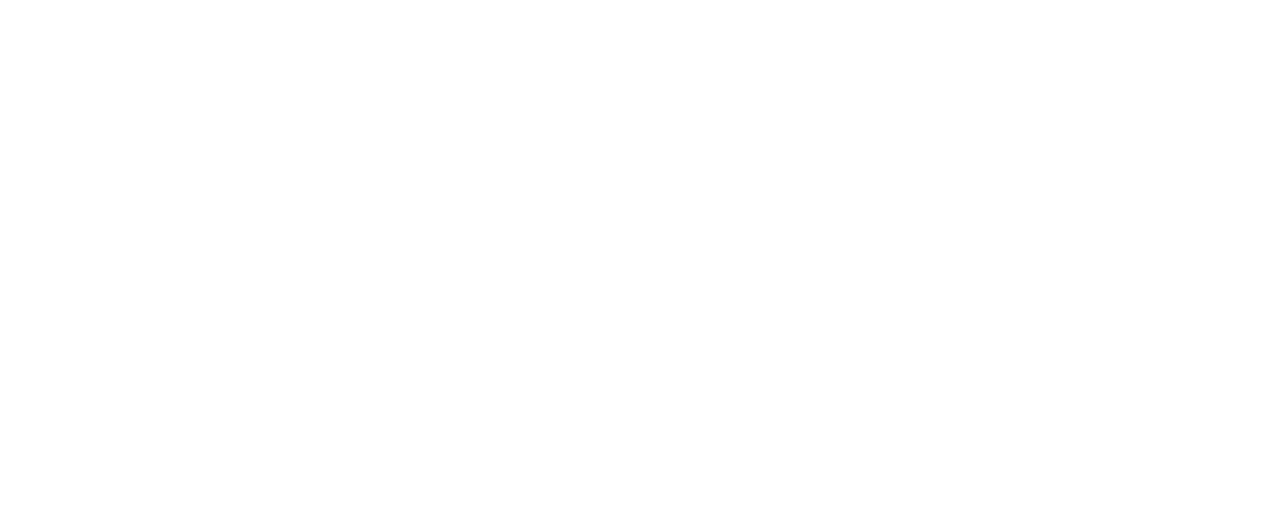
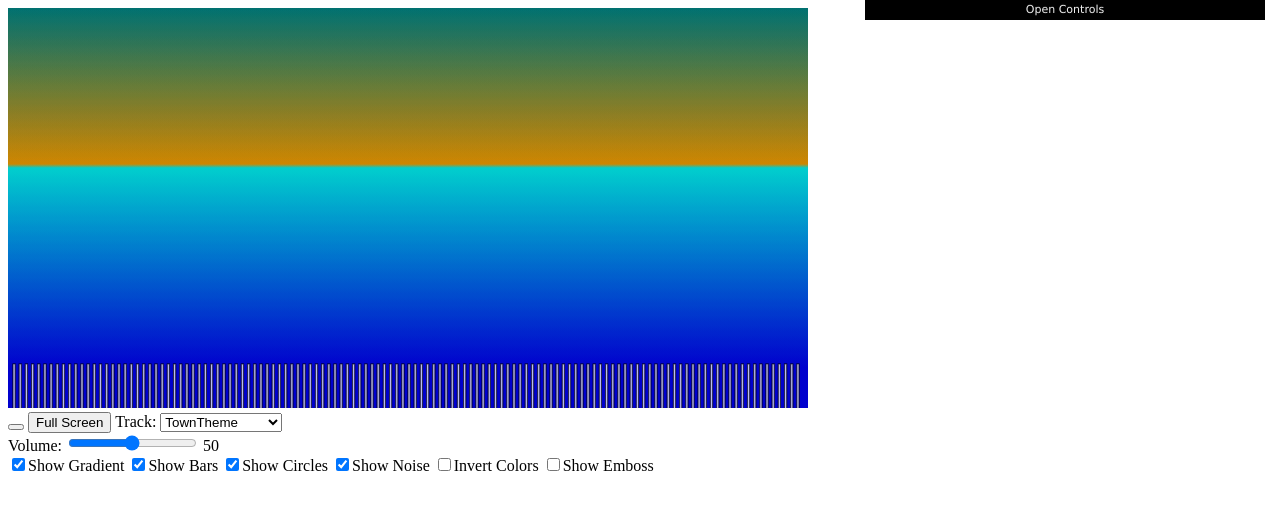
Before and after one commit to JaredDBaker/330-Project-2, a plain HTML site: page index.html in a window 1280 px wide. Drawn offline with Linux system fonts and the light colour scheme; animation ran at ten frames a second.

Commit message:
got partial Gui functionality

```diff
--- a/index.html
+++ b/index.html
@@ -4,8 +4,40 @@
     <meta charset="UTF-8">
     <meta name="viewport" content="width=device-width, initial-scale=1.0">
     <title>Lake Audio Visualizer</title>
+    <script type="text/javascript" src="./src/dat.gui.min.js"></script>
+    <script src="./src/loader.js" type="module"></script>
 </head>
 <body>
+     <canvas width="800" height="400"></canvas>
 
+     <div id="controls">
+		<section>
+			<button id="playButton" data-playing="no"></button>
+			<button id="fsButton">Full Screen</button>
+
+			<label>Track:
+				<select id="trackSelect">
+					<option value="media/TownTheme.mp3" selected>TownTheme</option>
+					<option value="media/Peanuts Theme.mp3">Peanuts Theme</option>
+					<option value="media/The Picard Song.mp3">The Picard Song</option>
+				</select>
+			</label>
+		</section>
+
+		<section>
+			Volume: <input type="range" id="volumeSlider" min="0" max="2" value="1" step="0.01">
+			<span id="volumeLabel">???</span>
+		</section>
+	</div>
+
+	<section>
+		<span><input type="checkbox" id="gradientCB"><label for="gradientCB">Show Gradient</label></span>
+		<span><input type="checkbox" id="barsCB"><label for="barsCB">Show Bars</label></span>
+		<span><input type="checkbox" id="circlesCB"><label for="circlesCB">Show Circles</label></span>
+		<!-- we'll use this 4th checkbox soon! -->
+		<span><input type="checkbox" id="noiseCB"><label for="noiseCB">Show Noise</label></span>
+		<span><input type="checkbox" id="invertCB"><label for="invertCB">Invert Colors</label></span>
+		<span><input type="checkbox" id="embossCB"><label for="embossCB">Show Emboss</label></span>
+	  </section>
 </body>
 </html>
--- /dev/null
+++ b/src/audio.js
@@ -0,0 +1,75 @@
+// 1 - our WebAudio context, **we will export and make this public at the bottom of the file**
+let audioCtx;
+
+// **These are "private" properties - these will NOT be visible outside of this module (i.e. file)**
+// 2 - WebAudio nodes that are part of our WebAudio audio routing graph
+let element, sourceNode, analyserNode, gainNode;
+
+// 3 - here we are faking an enumeration
+const DEFAULTS = Object.freeze({
+    gain        :  .5,
+    numSamples  :  256
+});
+
+// 4 - create a new array of 8-bit integers (0-255)
+// this is a typed array to hold the audio frequency data
+let audioData = new Uint8Array(DEFAULTS.numSamples/2);
+
+// **Next are "public" methods - we are going to export all of these at the bottom of this file**
+function setupWebaudio(filePath){
+    // 1 - The || is because WebAudio has not been standardized across browsers yet
+    const AudioContext = window.AudioContext || window.webkitAudioContext;
+    audioCtx = new AudioContext();
+    // 2 - this creates an <audio> element
+    element = new Audio();
+
+    // 3 - have it point at a sound file
+    loadSoundFile(filePath);
+
+    // 4 - create an a source node that points at the <audio> element
+    sourceNode = audioCtx.createMediaElementSource(element);
+
+    // 5 - create an analyser node
+    analyserNode = audioCtx.createAnalyser();// note the UK spelling of "Analyser"
+
+    /*
+    // 6
+    We will request DEFAULTS.numSamples number of samples or "bins" spaced equally
+    across the sound spectrum.
+
+    If DEFAULTS.numSamples (fftSize) is 256, then the first bin is 0 Hz, the second is 172 Hz,
+    the third is 344Hz, and so on. Each bin contains a number between 0-255 representing
+    the amplitude of that frequency.
+    */
+
+    // fft stands for Fast Fourier Transform
+    analyserNode.fftSize = DEFAULTS.numSamples;
+
+    // 7 - create a gain (volume) node
+    gainNode = audioCtx.createGain();
+    gainNode.gain.value = DEFAULTS.gain;
+
+    // 8 - connect the nodes - we now have an audio graph
+    sourceNode.connect(analyserNode);
+    analyserNode.connect(gainNode);
+    gainNode.connect(audioCtx.destination);
+}
+
+function loadSoundFile(filePath){
+    element.src = filePath;
+}
+
+function playCurrentSound(){
+    element.play();
+}
+
+function pauseCurrentSound(){
+    element.pause();
+}
+
+function setVolume(value){
+    value = Number(value);  // make sure that it's a Number rather than a String
+    gainNode.gain.value = value;
+}
+
+export {audioCtx, setupWebaudio, playCurrentSound, pauseCurrentSound, loadSoundFile, setVolume, analyserNode};
--- /dev/null
+++ b/src/canvas.js
@@ -0,0 +1,141 @@
+import * as utils from './utils.js';
+
+let ctx,canvasWidth,canvasHeight,gradient,analyserNode,audioData;
+
+
+function setupCanvas(canvasElement,analyserNodeRef){
+	// create drawing context
+	ctx = canvasElement.getContext("2d");
+	canvasWidth = canvasElement.width;
+	canvasHeight = canvasElement.height;
+	// create a gradient that runs top to bottom
+	gradient = utils.getLinearGradient(ctx,0,0,0,canvasHeight,[{percent:.9,color:"blue"} , {percent:.4,color:"cyan"},{percent:.39,color:"orange"},{percent:0,color:"darkcyan"}]);
+	// keep a reference to the analyser node
+	analyserNode = analyserNodeRef;
+	// this is the array where the analyser data will be stored
+	audioData = new Uint8Array(analyserNode.fftSize/2);
+}
+
+function draw(params={}){
+  // 1 - populate the audioData array with the frequency data from the analyserNode
+	// notice these arrays are passed "by reference"
+	analyserNode.getByteFrequencyData(audioData);
+	// OR
+	//analyserNode.getByteTimeDomainData(audioData); // waveform data
+
+	// 2 - draw background
+    ctx.save();
+    ctx.fillStyle = "black";
+    ctx.globalAlpha = .1;
+    ctx.fillRect(0,0, canvasWidth, canvasHeight);
+    ctx.restore();
+
+    // 3 - draw gradient
+    if(params.showGradient){
+        ctx.save();
+        ctx.fillStyle = gradient;
+        ctx.globalAlpha = .3;
+        ctx.fillRect(0,0, canvasWidth, canvasHeight);
+        ctx.restore();
+    }
+
+
+	// 4 - draw bars
+	if(params.showBars){
+        let barSpacing = 4;
+        let margin = 5;
+        let screenWidthForBars = canvasWidth - (audioData.length * barSpacing) - margin * 2;
+        let barWidth = screenWidthForBars / audioData.length;
+        let barHeight = 200;
+        let topSpacing = 100;
+
+        ctx.save();
+        ctx.fillStyle = 'rgba(255,255,255,0.5)';
+        ctx.strokeStyle = 'rgba(0,0,0,0.5)';
+
+        for(let i = 0; i < audioData.length; i++){
+            ctx.fillRect(margin + i * (barWidth + barSpacing), topSpacing + 256-audioData[i], barWidth, barHeight);
+            ctx.strokeRect(margin + i * (barWidth + barSpacing), topSpacing + 256-audioData[i], barWidth, barHeight);
+        }
+        ctx.restore();
+    }
+	// 5 - draw circles
+	if(params.showSun){
+        let maxRadius = canvasHeight/4.5;
+        ctx.save();
+        ctx.globalAlpha = 0.5;
+        for(let i = 0; i < audioData.length; i++){
+            let percent = audioData[i] / 255;
+
+            let circleRadius = percent * maxRadius;
+            ctx.beginPath();
+            ctx.fillStyle = utils.makeColor(255, 140, 0, .34 - percent/3.0);
+            ctx.arc(canvasWidth/2, canvasHeight/4, circleRadius, 0, 2 * Math.PI, false);
+            ctx.fill();
+            ctx.closePath();
+
+            ctx.beginPath();
+            ctx.fillStyle = utils.makeColor(255, 69, 0, .10 - percent/10.0);
+            ctx.arc(canvasWidth/2, canvasHeight/4, circleRadius * 1.5, 0, 2 * Math.PI, false);
+            ctx.fill();
+            ctx.closePath();
+
+            ctx.save();
+            ctx.beginPath();
+            ctx.fillStyle = utils.makeColor(255, 215, 0, .5 - percent/5.0);
+            ctx.arc(canvasWidth/2, canvasHeight/4, circleRadius * .5, 0, 2 * Math.PI, false);
+            ctx.fill();
+            ctx.closePath();
+            ctx.restore();
+        }
+        ctx.restore();
+    }
+    // 6 - bitmap manipulation
+        // TODO: right now. we are looping though every pixel of the canvas (320,000 of them!),
+        // regardless of whether or not we are applying a pixel effect
+        // At some point, refactor this code so that we are looping though the image data only if
+        // it is necessary
+
+        // A) grab all of the pixels on the canvas and put them in the `data` array
+        // `imageData.data` is a `Uint8ClampedArray()` typed array that has 1.28 million elements!
+        // the variable `data` below is a reference to that array
+        let imageData = ctx.getImageData(0, 0, canvasWidth, canvasHeight);
+        let data = imageData.data;
+        let length = data.length;
+        let width = imageData.width;
+        // B) Iterate through each pixel, stepping 4 elements at a time (which is the RGBA for 1 pixel)
+        for(let i = 0; i < length; i+=4){
+            // C) randomly change every 20th pixel to red
+            if(params.showNoise && Math.random() < .05){
+                // data[i] is the red channel
+                // data[i+1] is the green channel
+                // data[i+2] is the blue channel
+                // data[i+3] is the alpha channel
+                data[i] = data[i+1] = data[i+2] = 0;
+                data[i] = 177;
+                data[i + 1] = 177;
+                data[i + 2] = 177;// zero out the red and green and blue channels
+                // make the red channel 100% red
+            } // end if
+            if(params.showInvert){
+                let red = data[i], green = data[i+1], blue = data[i+2];
+                data[i] = 255 - red;
+                data[i+1] = 255 - green;
+                data[i+2] = 255 - blue;
+                // data[i+3] is the alpha channel
+            }
+
+        } // end for
+
+        if(params.showEmboss){
+            for(let i = 0; i < length; i++){
+                if(i%4 == 3) continue;
+                data[i] = 127 + 2*data[i] - data[i+4] - data [i + width * 4];
+            }
+        }
+
+        // D) copy image data back to canvas
+        ctx.putImageData(imageData, 0, 0);
+}
+
+export {setupCanvas,draw};
--- /dev/null
+++ b/src/loader.js
@@ -0,0 +1,8 @@
+import * as main from "./main.js";
+window.onload = ()=>{
+	console.log("window.onload called");
+	// 1 - do preload here - load fonts, images, additional sounds, etc...
+
+	// 2 - start up app
+	main.init();
+}
--- a/src/main.js
+++ b/src/main.js
@@ -1,4 +1,149 @@
-function init()
-{
+import * as utils from './utils.js';
+import * as audio from './audio.js';
+import * as canvas from './canvas.js';
+
+const DEFAULTS = Object.freeze({
+    sound1  :  "media/TownTheme.mp3",
+});
+
+const drawParams = {
+  showGradient  :  true,
+  showBars      :  true,
+  showSun   :  true,
+  showNoise     :  false,
+  showInvert    : false,
+  showEmboss    : false
+};
+
+function init(){
+  audio.setupWebaudio(DEFAULTS.sound1);
+  let canvasElement = document.querySelector("canvas"); // hookup <canvas> element
+  setupUI(canvasElement);
+  canvas.setupCanvas(canvasElement, audio.analyserNode);
+  loop();
+}
+const controllerObject = {
+
+    _track      :  DEFAULTS.sound1,
+    _playing    :  "no",
+
+    set track(value){
+        audio.loadSoundFile(value);
+        this._track = value;
+    },
+
+    get track(){
+        return this._track;
+    },
+
+    play(){
+        this._playing = playOrPause(this._playing);
+    },
+
+    fullscreen(){
+        utils.goFullscreen(canvasElement);
+    },
 
 }
+
+// function setupUI(canvasElement)
+// {
+//     const gui = new dat.GUI({width : 400});
+//     gui.close();
+//     gui.add(controllerObject, 'playing').name("Play");
+// }
+
+
+function playOrPause(playing) {
+    console.log(`audioCtx.state before = ${audio.audioCtx.state}`);
+
+    if(audio.audioCtx.state == "suspended"){
+      audio.audioCtx.resume();
+    }
+    console.log(`audioCtx.state after = ${audio.audioCtx.state}`);
+    if(playing == "no"){
+      audio.playCurrentSound();
+      playing = "yes";
+    }
+    else{
+      audio.pauseCurrentSound();
+      playing = "no";
+    }
+    return playing;
+  }
+
+function setupUI(canvasElement){
+  // A - hookup fullscreen button
+
+    const gui = new dat.GUI({width : 400});
+    gui.close();
+    gui.add(controllerObject, 'play').name("Play");
+
+    gui.add(controllerObject, 'track', ["./media/TownTheme.mp3"]).name("Track Select");
+
+    gui.add(controllerObject, 'fullscreen').name("Full Screen");
+
+  const fsButton = document.querySelector("#fsButton");
+
+  // add .onclick event to button
+  fsButton.onclick = e => {
+    console.log("init called");
+    utils.goFullscreen(canvasElement);
+  };
+
+
+  let volumeSlider = document.querySelector("#volumeSlider");
+  let volumeLabel = document.querySelector("#volumeLabel");
+
+  volumeSlider.oninput = e => {
+    audio.setVolume(e.target.value);
+    volumeLabel.innerHTML = Math.round((e.target.value/2 * 100));
+  };
+
+  volumeSlider.dispatchEvent(new Event("input"));
+
+
+  let gradientCB = document.querySelector("#gradientCB");
+  let barsCB = document.querySelector("#barsCB");
+  let circlesCB = document.querySelector("#circlesCB");
+  let noiseCB = document.querySelector("#noiseCB");
+  let invertCB = document.querySelector("#invertCB");
+  let embossCB = document.querySelector("#embossCB");
+
+  gradientCB.checked = true;
+  barsCB.checked = true;
+  circlesCB.checked = true;
+  noiseCB.checked = true;
+
+  gradientCB.onchange = e => {
+    drawParams.showGradient = gradientCB.checked;
+  }
+
+  barsCB.onchange = e => {
+    drawParams.showBars = barsCB.checked;
+  }
+
+  circlesCB.onchange = e => {
+    drawParams.showCircles = circlesCB.checked;
+  }
+  noiseCB.onchange = e => {
+    drawParams.showNoise = noiseCB.checked;
+  }
+  invertCB.onchange = e =>{
+    drawParams.showInvert = invertCB.checked;
+  }
+  embossCB.onchange = e => {
+    drawParams.showEmboss = embossCB.checked;
+  }
+
+} // end setupUI
+
+function loop(){
+  requestAnimationFrame(loop);
+  canvas.draw(drawParams);
+
+
+
+}
+
+export{init};
--- /dev/null
+++ b/src/utils.js
@@ -0,0 +1,41 @@
+// Why are the all of these ES6 Arrow functions instead of regular JS functions?
+// No particular reason, actually, just that it's good for you to get used to this syntax
+// For Project 2 - any code added here MUST also use arrow function syntax
+
+const makeColor = (red, green, blue, alpha = 1) => {
+    return `rgba(${red},${green},${blue},${alpha})`;
+  };
+
+  const getRandom = (min, max) => {
+    return Math.random() * (max - min) + min;
+  };
+
+  const getRandomColor = () => {
+      const floor = 35; // so that colors are not too bright or too dark
+    const getByte = () => getRandom(floor,255-floor);
+    return `rgba(${getByte()},${getByte()},${getByte()},1)`;
+  };
+
+  const getLinearGradient = (ctx,startX,startY,endX,endY,colorStops) => {
+    let lg = ctx.createLinearGradient(startX,startY,endX,endY);
+    for(let stop of colorStops){
+      lg.addColorStop(stop.percent,stop.color);
+    }
+    return lg;
+  };
+
+
+  const goFullscreen = (element) => {
+      if (element.requestFullscreen) {
+          element.requestFullscreen();
+      } else if (element.mozRequestFullscreen) {
+          element.mozRequestFullscreen();
+      } else if (element.mozRequestFullScreen) { // camel-cased 'S' was changed to 's' in spec
+          element.mozRequestFullScreen();
+      } else if (element.webkitRequestFullscreen) {
+          element.webkitRequestFullscreen();
+      }
+      // .. and do nothing if the method is not supported
+  };
+
+  export {makeColor, getRandomColor, getLinearGradient, goFullscreen};
```
Also changed, not shown: src/dat.gui.min.js (added), 4 other files.
